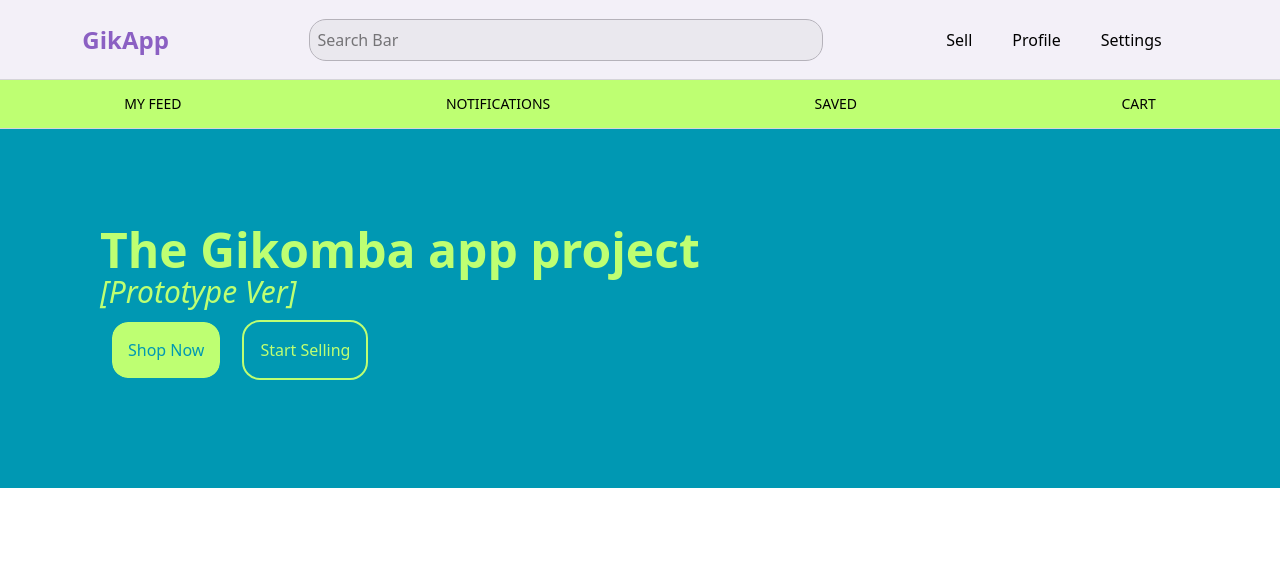
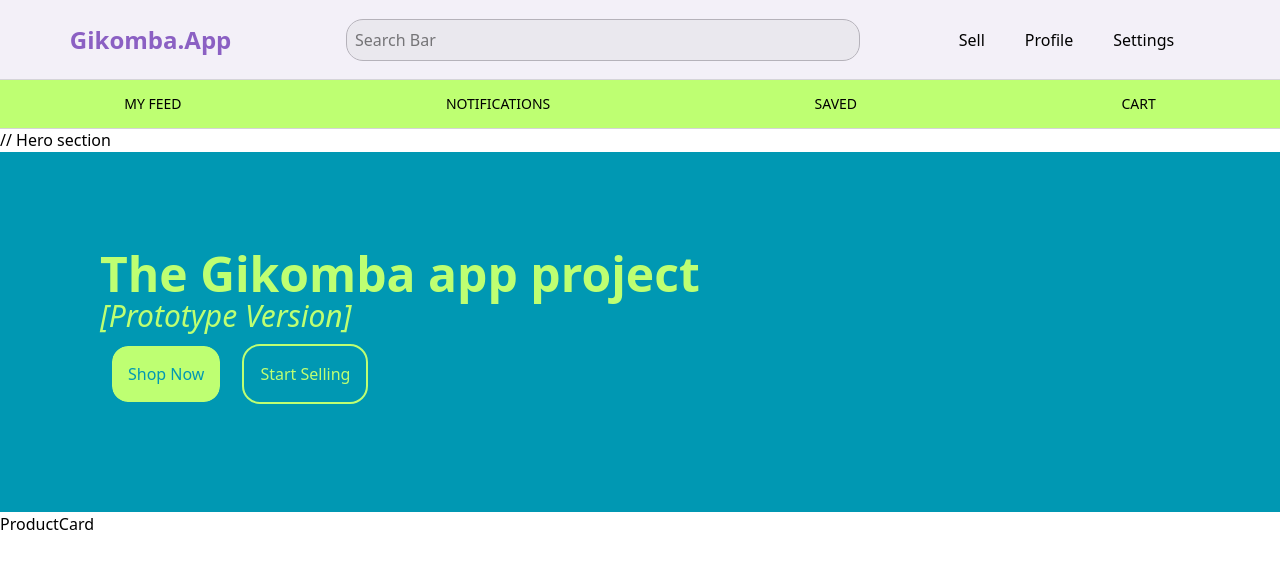
Before and after one commit to gikombaapp/gikapp-prototype, a React (Vite) app: page / in a window 1280 px wide. Shown: the top 568 px of the page. Built offline with nearby package versions, Linux system fonts and the light colour scheme.

Commit message:
minor changes

```diff
--- a/index.html
+++ b/index.html
@@ -4,7 +4,7 @@
     <meta charset="UTF-8" />
     <link rel="icon" type="image/svg+xml" href="/vite.svg" />
     <meta name="viewport" content="width=device-width, initial-scale=1.0" />
-    <title>Gik App</title>
+    <title>Gikomba.App</title>
   </head>
   <body>
     <div id="root"></div>
--- a/src/components/Navbar.jsx
+++ b/src/components/Navbar.jsx
@@ -4,7 +4,7 @@ function Navbar() {
   return (
     <nav className="flex flex-col bg-[#F3F0F8] w-full">
       <div className="flex flex-row bg-[#F3F0F8]  px-3 py-5 w-full justify-around items-center">
-        <span className="text-2xl text-[#8B60C3] font-bold">GikApp</span>
+        <span className="text-2xl text-[#8B60C3] font-bold">Gikomba.App</span>
         <input type="text" className="w-[40vw] h-fit py-2 pl-2 rounded-2xl outline outline-[#b5b2ba] bg-[#eae8ee]" placeholder="Search Bar"/>
         <ul className="flex relative right-4">
           <li className="inline pr-5">
--- /dev/null
+++ b/src/components/ProductCard.jsx
@@ -0,0 +1,9 @@
+import React from 'react'
+
+function ProductCard() {
+  return (
+    <div>ProductCard</div>
+  )
+}
+
+export default ProductCard
--- a/src/pages/Home.jsx
+++ b/src/pages/Home.jsx
@@ -1,17 +1,22 @@
 import React from "react";
+import ProductCard from "../components/ProductCard";
 
 function Home() {
   return (
+    <>
         // Hero section
-        <div className="flex flex-col justify-center w-full h-[45vh] bg-[#0098B3] pl-25">
+        <header className="flex flex-col justify-center w-full h-[45vh] bg-[#0098B3] pl-25">
             <h1 className="text-5xl font-bold text-[#BEFF72]">The Gikomba app project</h1>
-            <h2 className="text-3xl font-light italic text-[#BEFF72]">[Prototype Ver]</h2>
+            <h2 className="text-3xl font-light italic text-[#BEFF72]">[Prototype Version]</h2>
             <div>
             <button className="bg-[#BEFF72] text-[#0098B3] p-4 m-3 rounded-2xl hover:cursor-pointer outline-2 hover:outline-[#BEFF72] hover:text-[#BEFF72] hover:bg-[#0098B3]">Shop Now</button>
             <button className="bg-[#0098B3] text-[#BEFF72] p-4 m-3 rounded-2xl hover:cursor-pointer outline-2 outline-[#BEFF72] hover:text-[#0098B3] hover:bg-[#BEFF72]">Start Selling</button>
             </div>
-
+        </header>
+        <div>
+            <ProductCard/>
         </div>
+    </>
   );
 }
 
```
